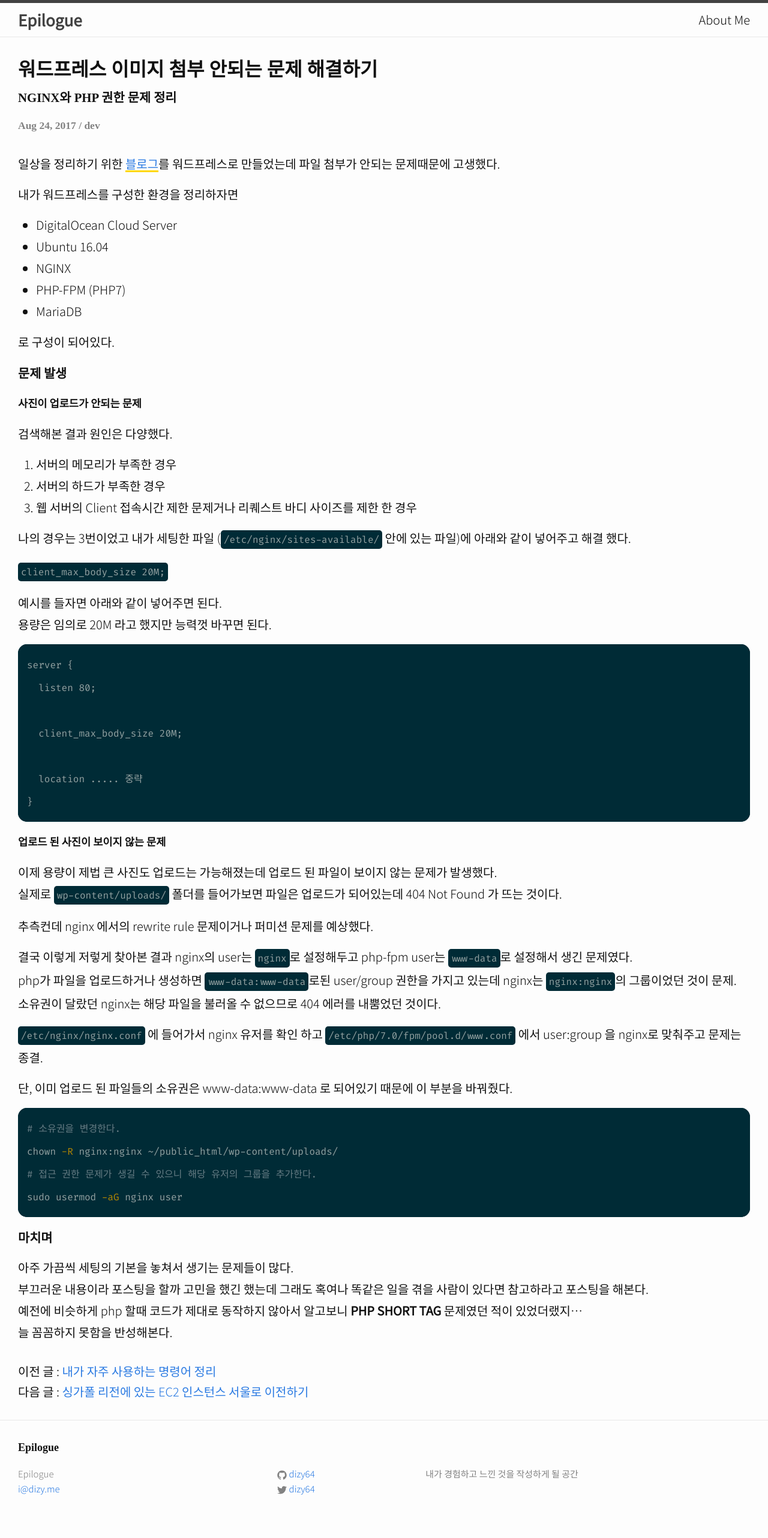
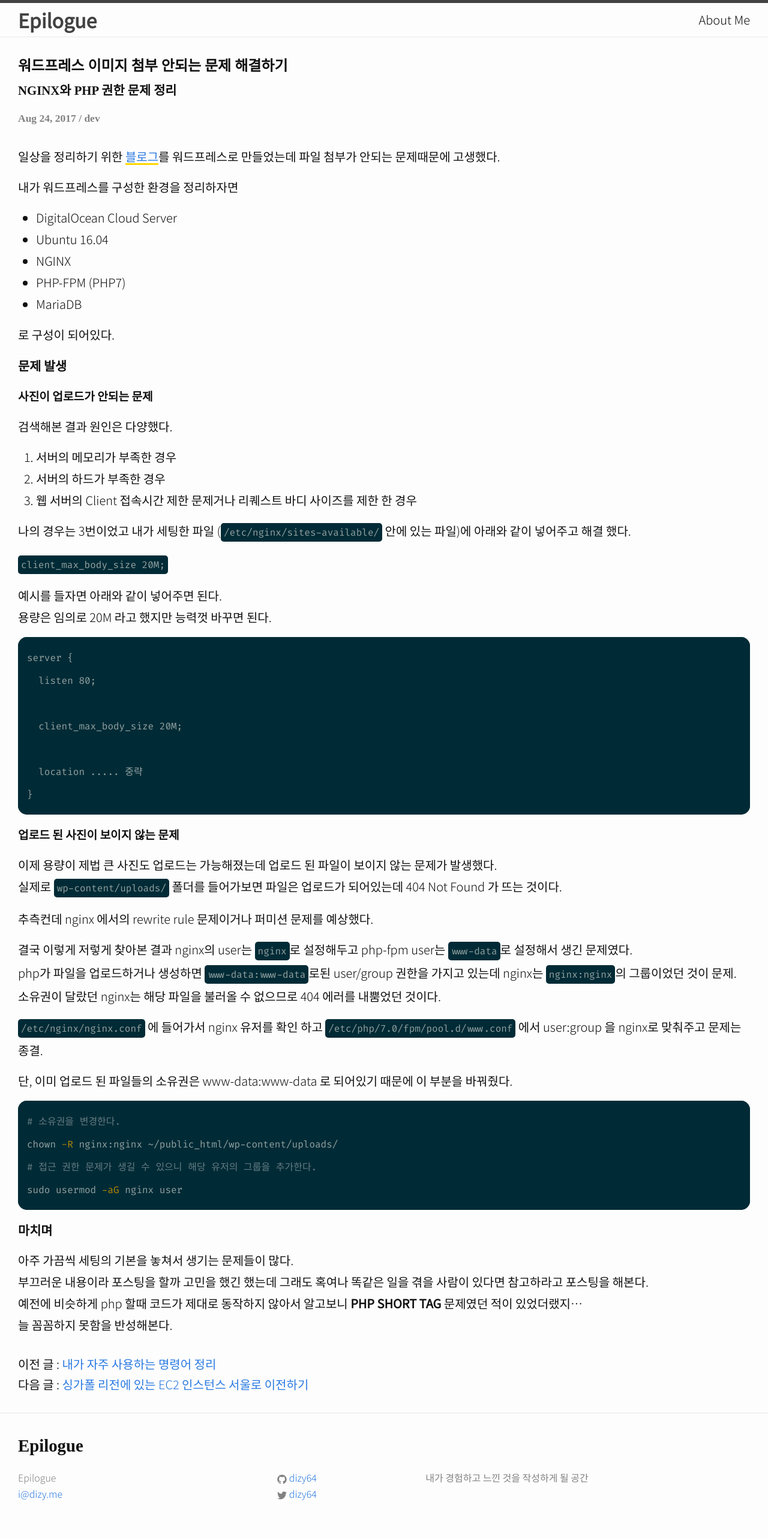
Before and after one commit to dizy64/dizy64.github.io, a Jekyll site: the page built from _posts/2017-08-24-wordpress-file-upload-issue.md, in a window 1280 px wide. Shown: the whole page at 60% size. Built offline with Jekyll 4.4.1, drawn with Linux system fonts in a browser that asks for light colours; comment, search, counter and statistics services are not loaded.

Commit message:
모바일에서의 스타일을 조정하다
사용하지 않는 스타일 일부 삭제
모바일에서는 조금 작은 폰트를 렌더링 하도록 수정

```diff
--- a/_sass/_base.scss
+++ b/_sass/_base.scss
@@ -23,6 +23,9 @@ body {
     -o-font-feature-settings: "kern" 1;
     font-feature-settings: "kern" 1;
     font-kerning: normal;
+    @include media-query($on-palm) {
+        font: $base-font-weight #{$base-mobile-font-size}/#{$base-line-height} $base-font-family;
+    }
 }
 
 
@@ -188,7 +191,6 @@ code.language-plaintext {
  * Clearfix
  */
 %clearfix {
-
     &:after {
         content: "";
         display: table;
@@ -202,7 +204,6 @@ code.language-plaintext {
  * Icons
  */
 .icon {
-
     > svg {
         display: inline-block;
         width: 16px;
--- a/_sass/_layout.scss
+++ b/_sass/_layout.scss
@@ -21,7 +21,7 @@
 }
 
 .site-title {
-  font-size: 26px;
+  font-size: 2rem;
   font-weight: 800;
   line-height: 56px;
   margin-bottom: 0;
@@ -112,7 +112,7 @@
 }
 
 .footer-heading {
-  font-size: 18px;
+  font-size: 1.8rem;
   margin-bottom: $spacing-unit / 2;
 }
 
@@ -123,7 +123,7 @@
 }
 
 .footer-col-wrapper {
-  font-size: 15px;
+  font-size: 1rem;
   color: $grey-color;
   margin-left: -$spacing-unit / 2;
   @extend %clearfix;
@@ -180,27 +180,9 @@
   padding: $spacing-unit 0;
 }
 
-.page-heading {
-  font-size: 20px;
-}
-
-.post-list {
-  margin-left: 0;
-  list-style: none;
-
-  > li {
-    margin-bottom: $spacing-unit;
-  }
-}
-
 .post-meta {
   font-size: $small-font-size;
   color: $grey-color;
-}
-
-.post-link {
-  display: block;
-  font-size: 24px;
 }
 
 /**
@@ -246,7 +228,7 @@
 }
 
 .post-title {
-  font-size: 2rem;
+  font-size: 1.5rem;
   line-height: 1.5;
   font-weight: bold;
   word-break: keep-all;
@@ -270,8 +252,18 @@
   h1 { font-size: 1.8rem; }
   h2 { font-size: 1.5rem ;}
   h3 { font-size: 1.3rem; }
-  h4 { font-size: 1.1rem; }
-  h5, h6 { font-size: 1rem; }
+  h4 { font-size: 1.2rem; }
+  h5 { font-size: 1.1rem; }
+  h6 { font-size: 1rem; }
+
+  @include media-query($on-palm) {
+    h1 { font-size: 1.5rem; }
+    h2 { font-size: 1.4rem ;}
+    h3 { font-size: 1.3rem; }
+    h4 { font-size: 1.2rem; }
+    h5 { font-size: 1.1rem; }
+    h6 { font-size: 1rem; }
+  }
   code {
     font-size: 1rem;
     padding: 5px;
--- a/css/main.scss
+++ b/css/main.scss
@@ -10,6 +10,7 @@ $header-font-fmail: 'Noto Serif KR', serif;
 $base-font-family: "Noto Sans KR", sans-serif;
 $base-code-font-family: "Fira Code", monospace;
 $base-font-size:   20px;
+$base-mobile-font-size: 15px;
 $base-font-weight: 300;
 $header-font-weight: 700;
 $small-font-size:  $base-font-size * 0.875;
```
